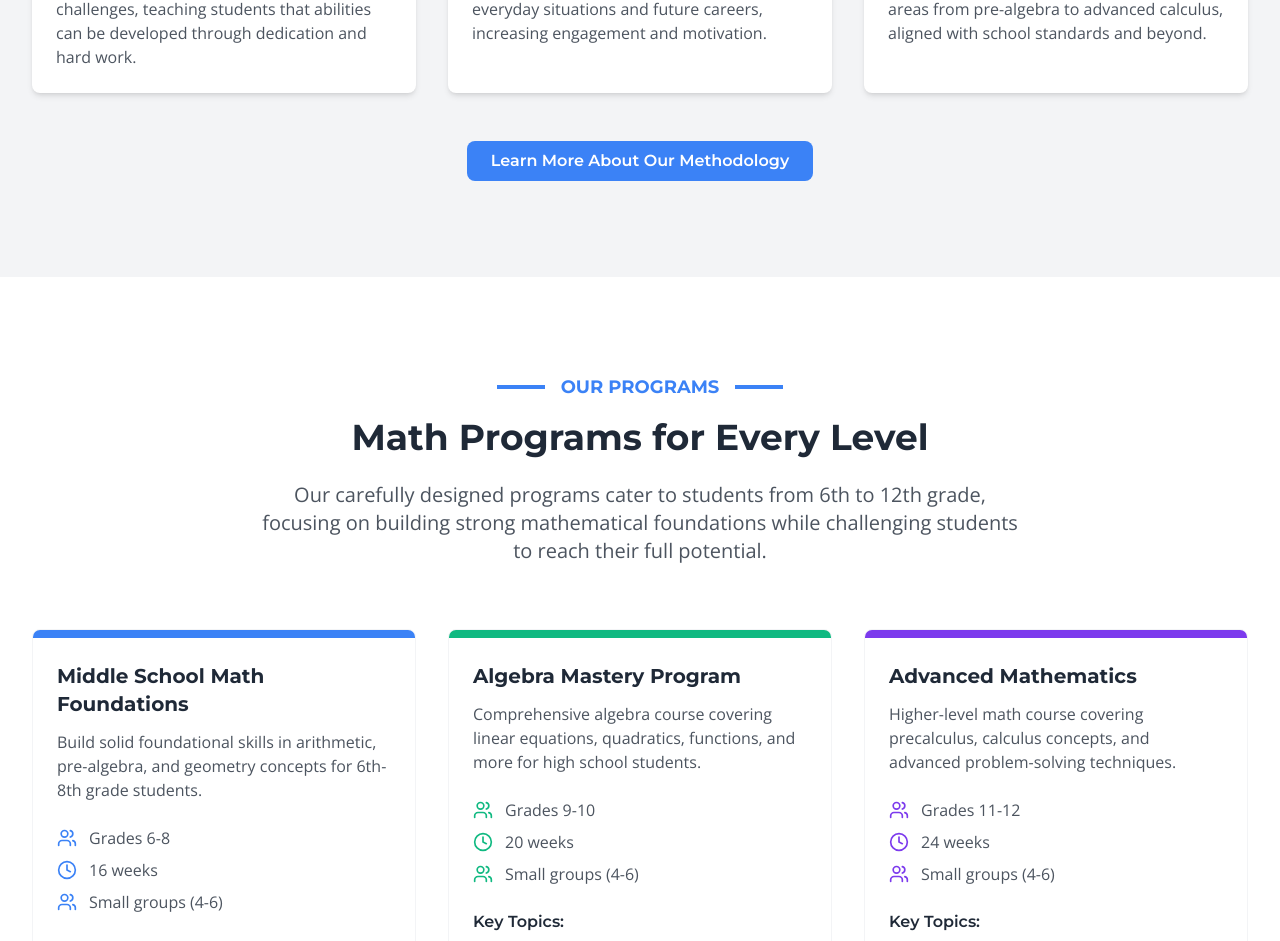
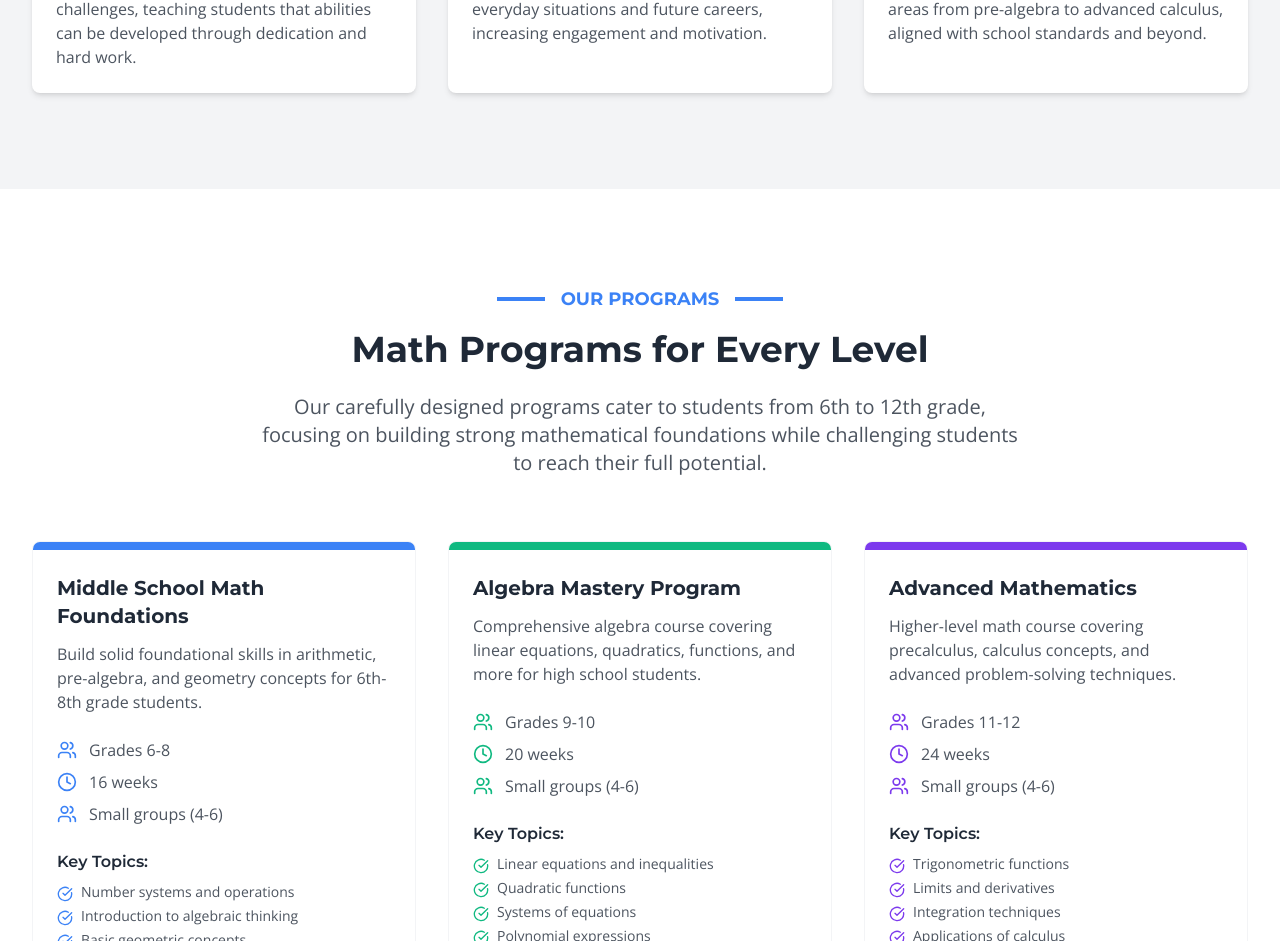
Before and after one commit to chahatkesh/mathencode, a React (Vite) app: page / in a window 1280 px wide. Shown: the part 2355-3296 px from the top of the page. Built offline with nearby package versions, Linux system fonts and the light colour scheme.

Commit message:
Refactor code structure for improved readability and maintainability

```diff
--- a/src/components/UniqueApproach.jsx
+++ b/src/components/UniqueApproach.jsx
@@ -107,12 +107,6 @@ const UniqueApproach = () => {
             </p>
           </div>
         </div>
-
-        <div className="mt-12 text-center">
-          <button className="btn-primary">
-            Learn More About Our Methodology
-          </button>
-        </div>
       </div>
     </section>
   );
```
